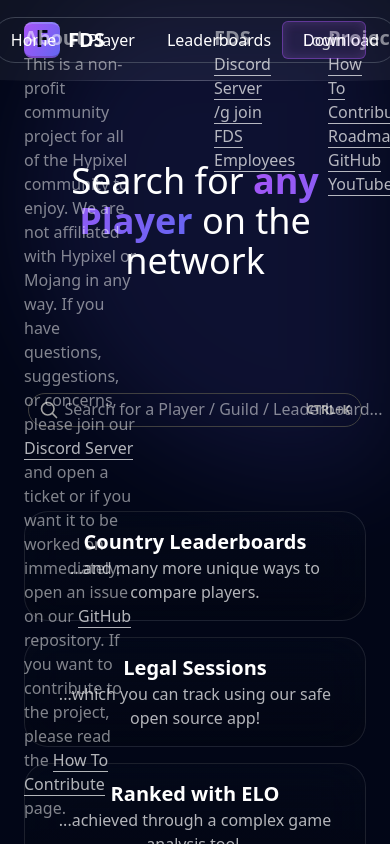
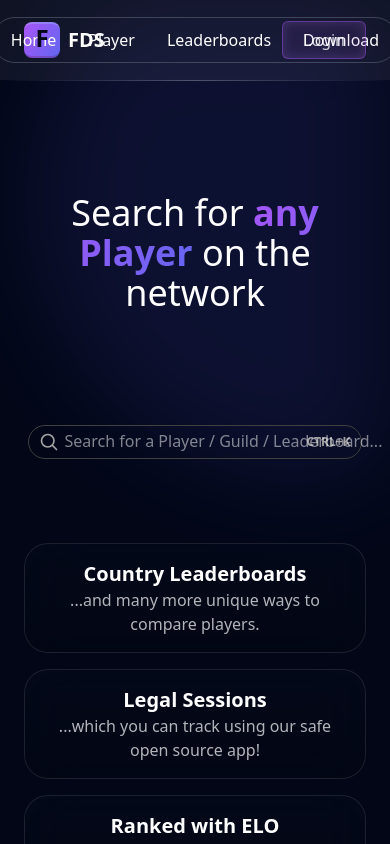
Before and after one commit to NoBypass/fds, a SvelteKit app in the folder client/: page / in a window 390 px wide. Shown: the top 844 px of the page. Built offline with nearby package versions, Linux system fonts and the light colour scheme.

Commit message:
responsiveness + downloads page

```diff
--- a/client/src/routes/+layout.svelte
+++ b/client/src/routes/+layout.svelte
@@ -39,6 +39,7 @@
 <style>
     :global(body) {
         @apply bg-slate-950 text-white;
+        overflow-x: hidden;
     }
 </style>
 
@@ -87,17 +88,19 @@
 </ResponsiveContainer>
 <GradientLine />
 
-<ResponsiveContainer>
-    <SuccessModal open={showSuccessModal} on:close={() => showSuccessModal = false} />
-    <ConfirmationModal open={showConfirmationModal} on:close={() => showConfirmationModal = false} />
+<main class="mt-14">
+    <ResponsiveContainer>
+        <SuccessModal open={showSuccessModal} on:close={() => showSuccessModal = false} />
+        <ConfirmationModal open={showConfirmationModal} on:close={() => showConfirmationModal = false} />
 
-    <slot />
-</ResponsiveContainer>
+        <slot />
+    </ResponsiveContainer>
+</main>
 
-<footer class="mt-16 fixed bottom-0">
+<footer class="mt-16 bottom-0">
     <GradientLine />
-    <ResponsiveContainer tw="grid grid-cols-9 grid-rows-1 pt-6 pb-6">
-        <Text color="darkened" tw="col-start-1 col-end-4">
+    <ResponsiveContainer tw="grid grid-cols-9 grid-rows-2 pt-6 pb-6">
+        <Text color="darkened" tw="col-span-4 row-span-2">
             <Text type="h3" b>About</Text>
             This is a non-profit community project for all of the Hypixel community to enjoy. We are not affiliated with
             Hypixel or Mojang in any way. If you have questions, suggestions, or concerns, please join our <Link>Discord
@@ -112,7 +115,7 @@
             <li><Link>/g join FDS Employees</Link></li>
         </ul>
 
-        <ul class="col-start-9">
+        <ul class="md:col-start-9 col-start-6 md:row-start-1 row-start-2 col-span-4">
             <Text color="darkened" type="h3" b>Project</Text>
             <li><Link>How To Contribute</Link></li>
             <li><Link>Roadmap</Link></li>
--- a/client/src/routes/+page.svelte
+++ b/client/src/routes/+page.svelte
@@ -21,7 +21,7 @@
 </style>
 
 <main class="flex items-center justify-center">
-    <div class="w-full lg:gap-32 gap-20 lg:mt-32 mt-20 flex flex-col items-center">
+    <div class="w-full lg:gap-32 gap-20 lg:mt-22 mt-14 flex flex-col items-center">
         <Text tw="text-4xl lg:text-6xl text-center">Search for <Text type="s" color="gradient" b>any<br>Player</Text> on the network</Text>
         <Input bind:this={inputRef} placeholder="Search for a Player / Guild / Leaderboard..." rounded tw="lg:w-3/5 md:w-4/5 sm:w-11/12">
             <MagnifyIcon slot="left" tw="w-5 h-5 text-neutral-400" />
--- /dev/null
+++ b/client/src/routes/download/+page.svelte
@@ -0,0 +1,9 @@
+<script lang="ts">
+    import Text from '$lib/components/Text.svelte'
+</script>
+
+<Text tw="text-3xl lg:text-5xl text-center">
+    <Text type="s" color="gradient" b>Sessions</Text>, live <Text type="s" color="gradient" b>Tracking</Text>
+    <br>
+    and much more
+</Text>
```
